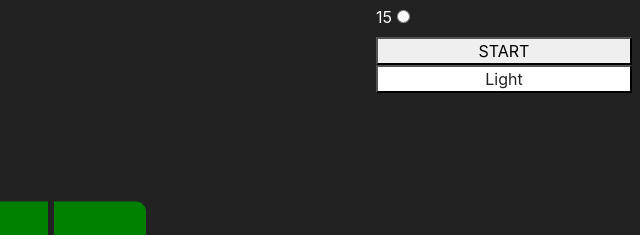
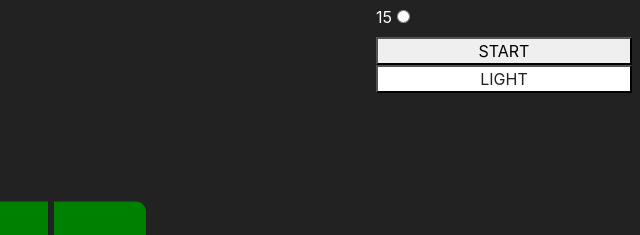
Before and after one commit to DABax47/battery, a website with bundled scripts: page index.html in a window 1280 px wide. Shown: the part 131-366 px from the top of the page, 640-1280 px from the left. Built offline with nearby package versions, Linux system fonts and the light colour scheme.

Commit message:
Update index.html

```diff
--- a/index.html
+++ b/index.html
@@ -64,7 +64,7 @@
       </span>
       <button id="start-btn">START</button>
       <button id="mode" class="light-mode" type="button" name="button">
-        Light
+        LIGHT
       </button>
     </div>
 
```
